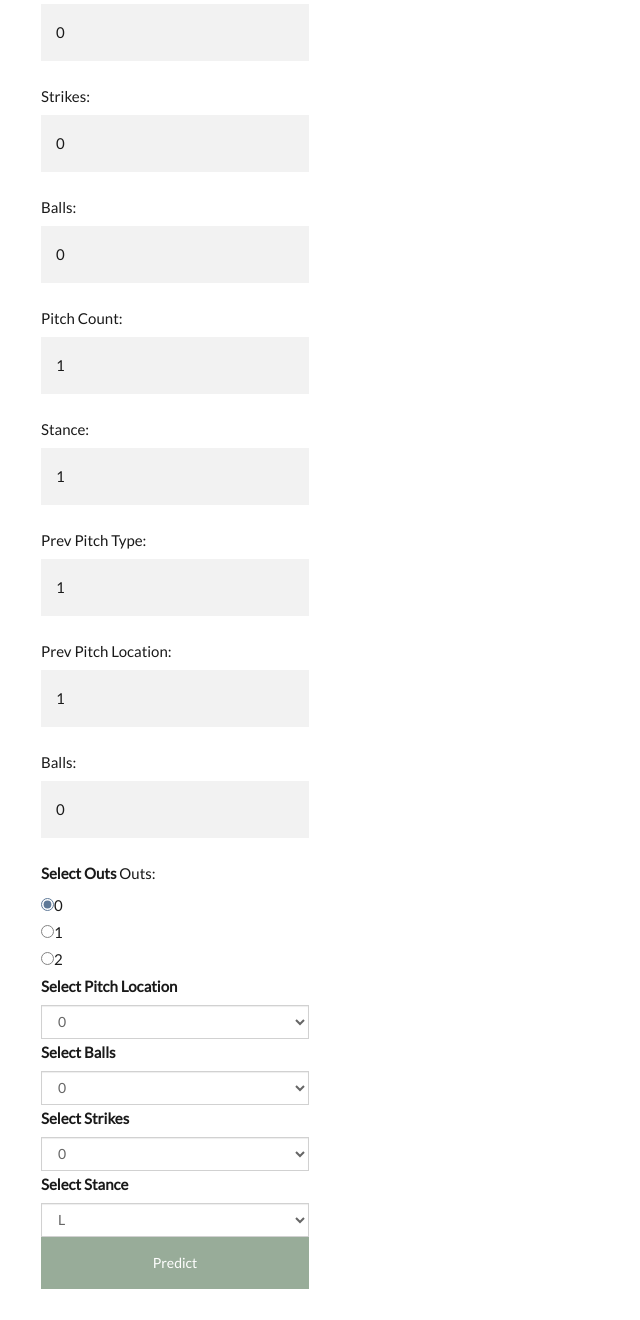
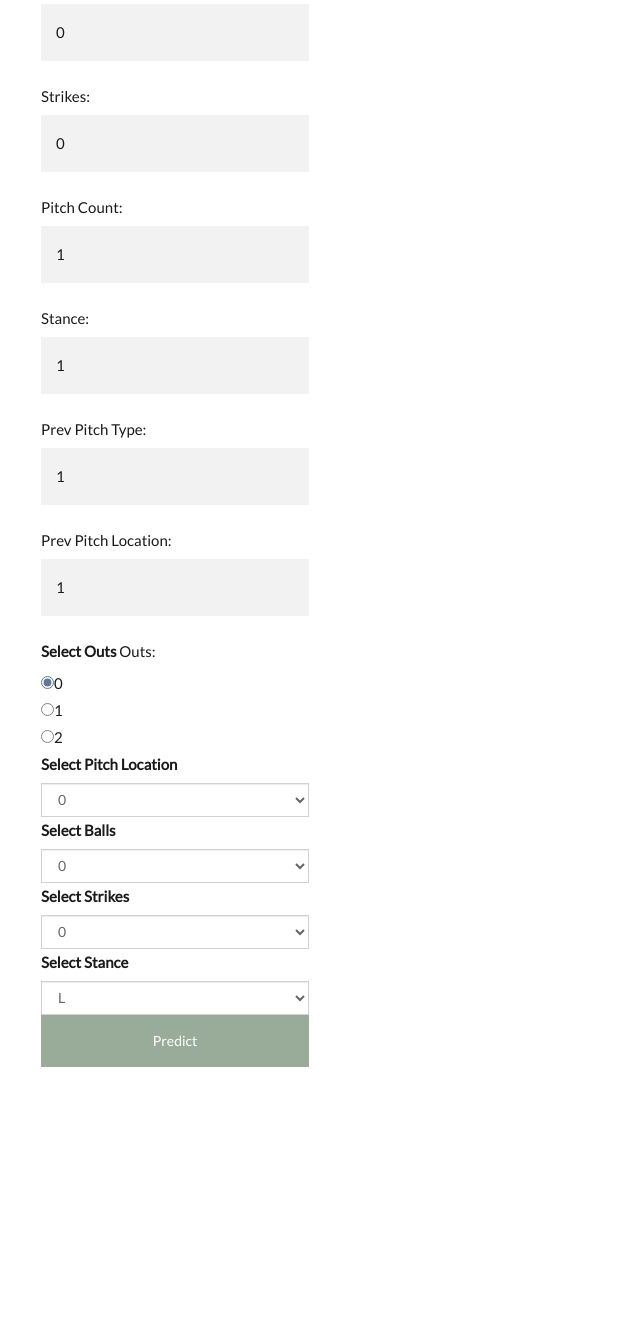
Before and after one commit to parkplace10/MLB_pitcher_analysis, a Flask app: page / in a window 1280 px wide. Shown: the part 757-2077 px from the top of the page, without its empty margins (0-640 px from the left). After the commit the page ends 1824 px from the top, so only its background shows below. Run offline with Flask 2, Linux system fonts and the light colour scheme; some libraries are stand-ins or nearby versions.

Commit message:
Update index-2.html

```diff
--- a/templates/index-2.html
+++ b/templates/index-2.html
@@ -523,7 +523,7 @@ tr:nth-of-type(3) td {
 
                                 Strikes: <input type="text" name="strikes" value="{{ input_data['strikes'] }}"><br>
 
-                                Balls: <input type="text" name="balls" value="{{ input_data['balls'] }}"><br>
+
 
                                 Pitch Count: <input type="text" name="pitch_num" value="{{ input_data['pitch_num'] }}"><br>
 
@@ -533,7 +533,7 @@ tr:nth-of-type(3) td {
 
                                 Prev Pitch Location: <input type="text" name="previous_pitch_location" value="{{ input_data['previous_pitch_location'] }}"><br>
 
-                                Balls: <input type="text" name="balls" value="{{ input_data['balls'] }}"><br>
+
                                 <div class="form-group">
 
                                  <label for="exampleFormControlSelect1">Select Outs</label>
```
